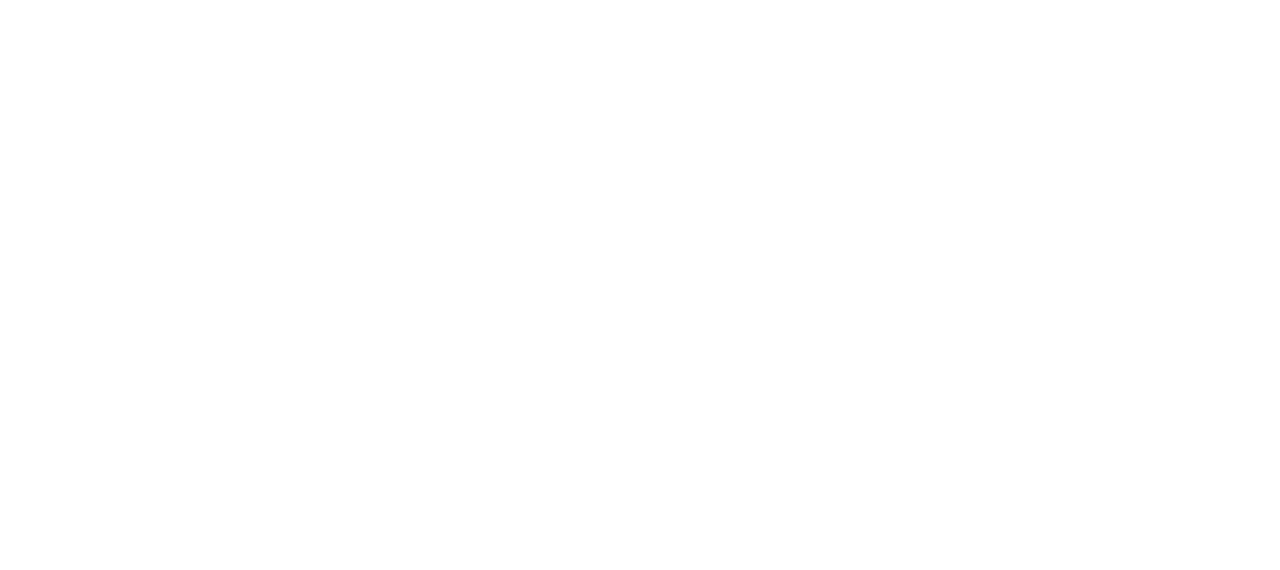
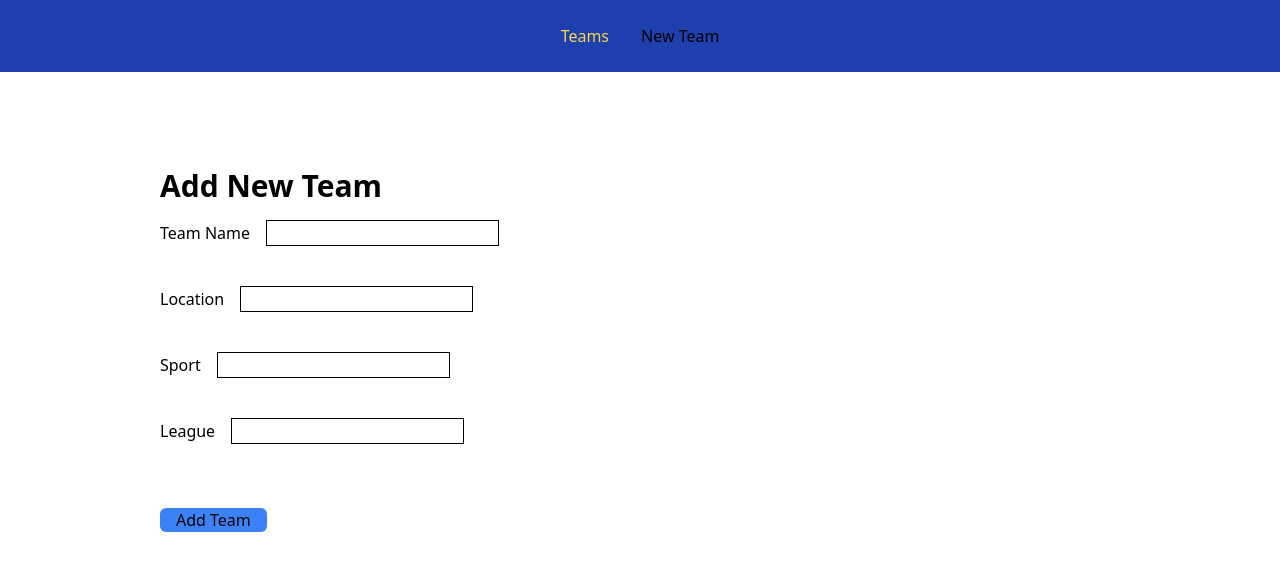
Before and after one commit to lsuman83/sports-stat-tracker-react-client, a React (Create React App) app in the folder sports-stat-tracker-react-client/: page /teams/new in a window 1280 px wide. Shown: the top 570 px of the page. Built offline with nearby package versions, Linux system fonts and the light colour scheme.

Commit message:
Building Team routes, components, and containers

```diff
--- a/sports-stat-tracker-react-client/src/App.js
+++ b/sports-stat-tracker-react-client/src/App.js
@@ -1,9 +1,44 @@
-
+import React from "react";
+import {
+  BrowserRouter as Router,
+  Switch,
+  Route,
+  NavLink
+} from "react-router-dom";
+import TeamsIndexContainer from './containers/TeamsIndexContainer.js'
+import TeamsFormContainer from './containers/TeamsFormContainer.js'
 
 function App() {
+
   return (
     <div className="App">
+      <Router>
+        <nav className='text-center bg-blue-800 text-yellow-300 p-4'>
+          <NavLink
+            className='inline-block px-4 py-2'
+            activeClassName='text-black'
+            exact
+            to='/'
+            >
+              Teams
+          </NavLink>
 
+          <NavLink
+            className='inline-block px-4 py-2'
+            activeClassName='text-black'
+            to='/teams/new'
+            >
+              New Team
+          </NavLink>
+        </nav>
+        <Switch>
+          <Route exact path='/'>
+            <TeamsIndexContainer />
+          </Route>
+          <Route path='/teams/new' component={TeamsFormContainer}>
+          </Route>
+        </Switch>
+      </Router>
     </div>
   );
 }
--- /dev/null
+++ b/sports-stat-tracker-react-client/src/components/TeamsList.js
@@ -0,0 +1,16 @@
+import React from 'react'
+import TeamsListItem from './TeamsListItem.js'
+
+const TeamsList = ({ teams }) => {
+
+    return (
+        <section>
+            <h1 className='py-4 text-3xl'><strong>My Teams</strong></h1>
+            <ul>
+                {teams.map((team) => <TeamsListItem key={team.id} team={team} />)}
+            </ul>
+        </section>
+    )
+}
+
+export default TeamsList;
--- /dev/null
+++ b/sports-stat-tracker-react-client/src/components/TeamsListItem.js
@@ -0,0 +1,15 @@
+import React from 'react'
+import { Link } from 'react-router-dom'
+
+
+const TeamsListItem = ({ team }) => {
+    return (
+        <li>
+            <Link to={`/teams/${team.id}`} key={team.id} className='text-bold text-red-800 text-2xl mx-10 m-auto'>
+                {team.name}
+            </Link>
+        </li>
+    )
+}
+
+export default TeamsListItem
--- /dev/null
+++ b/sports-stat-tracker-react-client/src/containers/TeamsFormContainer.js
@@ -0,0 +1,116 @@
+import React, { Component } from 'react'
+
+
+class TeamsFormContainer extends Component {
+
+    constructor(){
+        super()
+
+        this.state = {
+            name: '',
+            location: '',
+            sport: '',
+            league_name: ''
+        }
+
+        this.handleSubmit = this.handleSubmit.bind(this)
+    }
+
+
+    handleInputChange = (event) => {
+
+        this.setState({
+            [event.target.name]: event.target.value
+        })
+
+    }
+
+
+    handleSubmit = (event) => {
+        event.preventDefault();
+
+        fetch('http://localhost:3001/teams', {
+            method: 'POST',
+            headers: {
+                'Accept': 'application/json',
+                'Content-Type': 'application/json'
+            },
+            body: JSON.stringify({team: this.state})
+        })
+            .then(resp => resp.json())
+            .then(data => {
+                this.props.history.push('/')
+            })
+    }
+
+
+    render(){
+        return(
+            <form onSubmit={this.handleSubmit}>
+                <div className='max-w-6xl w-3/4 mx-auto mt-20'>
+                    <h1 className='py-4 text-3xl'><strong>Add New Team</strong></h1>
+                    <label>
+                        Team Name
+                        <input
+                            className='inline-block border border-black mx-4'
+                            id='name'
+                            name='name'
+                            type='text'
+                            value={this.state.name}
+                            onChange={this.handleInputChange}
+                            />
+                    </label>
+                </div>
+                <div className='max-w-6xl w-3/4 mx-auto mt-10'>
+                    <label>
+                        Location
+                        <input
+                            className='inline-block border border-black mx-4'
+                            id='location'
+                            name='location'
+                            type='text'
+                            value={this.state.location}
+                            onChange={this.handleInputChange}
+                            />
+                    </label>
+                </div>
+                <div className='max-w-6xl w-3/4 mx-auto mt-10'>
+                    <label>
+                        Sport
+                        <input
+                            className='inline-block border border-black mx-4'
+                            id='sport'
+                            name='sport'
+                            type='text'
+                            value={this.state.sport}
+                            onChange={this.handleInputChange}
+                            />
+                    </label>
+                </div>
+                <div className='max-w-6xl w-3/4 mx-auto mt-10'>
+                    <label>
+                        League
+                        <input
+                            className='inline-block border border-black mx-4'
+                            id='league_name'
+                            name='league_name'
+                            type='text'
+                            value={this.state.league_name}
+                            onChange={this.handleInputChange}
+                            />
+                    </label>
+                </div>
+
+                <br />
+                <div className='max-w-6xl w-3/4 mx-auto'>
+                    <button className='rounded-md px-4 mt-10 bg-blue-500' type='submit'>
+                        Add Team
+                    </button>
+                </div>
+            </form>
+        )
+    }
+}
+
+
+export default TeamsFormContainer
--- /dev/null
+++ b/sports-stat-tracker-react-client/src/containers/TeamsIndexContainer.js
@@ -0,0 +1,41 @@
+import React, { Component } from 'react'
+import TeamsList from '../components/TeamsList.js'
+
+
+class TeamsIndexContainer extends Component {
+
+    state = {
+        teams: [],
+        loading: true
+    }
+
+    componentDidMount() {
+        return fetch('http://localhost:3001/teams', {
+            method: 'GET',
+            headers: {
+                'Accept': 'application/json',
+                'Content-Type': 'application/json'
+            }
+        })
+            .then(resp => resp.json())
+            .then(teamsJSON => {
+                    setTimeout(() => {
+                        this.setState({
+                            teams: teamsJSON,
+                            loading: false
+                        })
+                    }, 1000)
+                })
+    }
+    render(){
+        return(
+            <section className='max-w-6xl w-11/12 mx-auto mt-20'>
+                {this.state.loading ? 'loading spinner' : <TeamsList teams={this.state.teams} />}
+            </section>
+        )
+    }
+}
+
+
+
+export default TeamsIndexContainer
```
